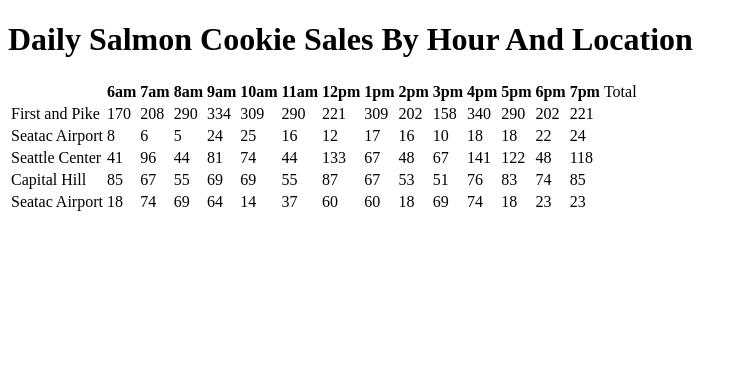
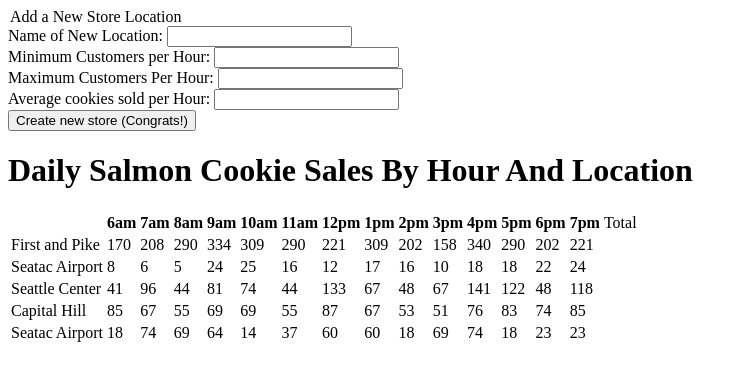
Before and after one commit to SCUBAGUYPNW/cookie-stand, a plain HTML site: page sales.html in a window 1280 px wide. Shown: the whole page, without its empty margins (0-748 px from the left). Drawn offline with Linux system fonts and the light colour scheme.

Commit message:
very basic form created in Sales.html

```diff
--- a/sales.html
+++ b/sales.html
@@ -7,7 +7,23 @@
 
 </head>
 <body>
-
+<form id="Salmon-Cookies-Store-Data-Form">
+  <legend>Add a New Store Location</legend>
+  <label for="newStoreName">Name of New Location:</label>
+  <input type="text" name="NewStoreName"/>
+  <br>
+  <label for="minCustPerHourClientSupplied">Minimum Customers per Hour: </label>
+  <input type="text" name="minCustPerHourClientSupplied"/>
+  <br>
+<label for="maxCustPerHourClientSupplied">Maximum Customers Per Hour:</label>
+<input type="text" name="maxCustPerHourClientSupplied"/>
+<br>
+<label for="avgCookiesSoldPerHourClientSupplied">Average cookies sold per Hour:</label>
+<input type="text" name="avgCookiesSoldPerHourClientSupplied"/>
+<br>
+<button type="submit">Create new store (Congrats!)</button>
+</fieldset>
+</form>
   <h1>Daily Salmon Cookie Sales By Hour And Location</h1>
   <table id="cookiestands"></table>
   <script type="text/javascript" src="./app.js"></script>
```
